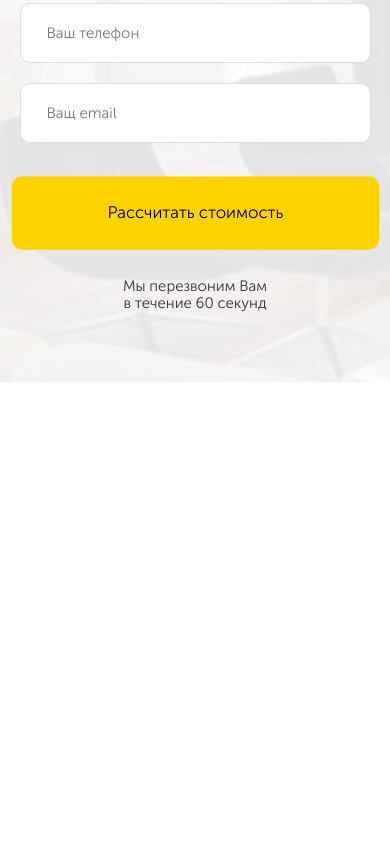
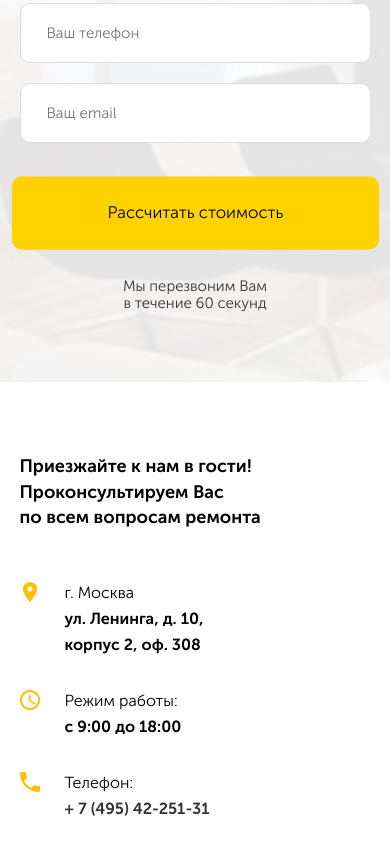
Before and after one commit to StrebkovMM/webstart, a plain HTML site: page index.html in a window 390 px wide. Shown: the part 10126-10994 px from the top of the page. Before the commit the page ends 10508 px from the top, so only its background shows below. Drawn offline with nearby package versions, Linux system fonts and the light colour scheme.

Commit message:
Сверстал секцию Footer

```diff
--- a/index.html
+++ b/index.html
@@ -341,7 +341,44 @@
 		</section>
 		<!-- /.section brif -->
 
-
+		<footer class="footer">
+			<div class="map" id="map">
+				<script type="text/javascript" charset="utf-8" async src="https://api-maps.yandex.ru/services/constructor/1.0/js/?um=constructor%3A3f07fe81e219fb06767dc79be3db38c40b3075bef309ed99c9b01da11f2bdcf9&amp;width=100%25&amp;height=640&amp;lang=ru_RU&amp;scroll=false"></script>
+			</div>
+			<!-- /.map -->
+			<div class="container">
+				<div class="contacts-block">
+					<div class="contacts">
+						<h3 class="contacts__title">
+							Приезжайте к нам в гости! Проконсультируем Вас <br>по всем вопросам ремонта
+						</h3>
+						<ul class="contacts-list">
+							<li class="contacts-list__item">
+								<span class="contacts-list__icon"><img src="image/map-placeholder.jpg"></span>
+								<span class="contacts-list__text">г. Москва <br><strong class="text-bold">ул. Ленинга, д. 10,<br> корпус 2, оф. 308</strong>
+								</span>
+							</li>
+							<!-- /.contacts-list__item -->
+							<li class="contacts-list__item">
+								<span class="contacts-list__icon"><img src="image/clock-with-white-face.jpg"></span>
+								<span class="contacts-list__text">Режим работы:<br> <strong class="text-bold">с 9:00 до 18:00</strong></span>
+							</li>
+							<!-- /.contacts-list__item -->
+							<li class="contacts-list__item">
+								<span class="contacts-list__icon"><img src="image/phone-call-button.jpg"></span>
+								<span class="contacts-list__text">Телефон:<br><a href="tel:+ 7(495)42-251-31">+ 7 (495) 42-251-31</a></span>
+							</li>
+							<!-- /.contacts-list__item -->
+						</ul>
+						<!-- /.contacts-list -->
+					</div>
+					 	<!-- /.contacts -->
+				</div>
+				<!-- /.contacts-block -->
+			</div>
+			<!-- /.container -->
+		</footer>
+		<!-- /.footer section" -->
 	</main>
 
 
--- /dev/null
+++ b/sass/_footer.sass
@@ -0,0 +1,94 @@
+.footer
+	position: relative
+	.map
+		width: 50%
+		position: absolute
+		left: 0
+		top: 0
+	.contacts
+		flex-basis: 50%
+		padding-top: 72px
+		padding-left: 209px
+		&__title
+			+bold
+			font-size: 22px
+			line-height: 1.4
+			margin-bottom: 95px
+			max-width: 300px
+		&-block
+			display: flex
+			justify-content: flex-end
+		&-list
+			padding: 0
+			list-style: none
+			margin-top: 0
+			.text-bold
+				+bold
+			&__icon
+				width: 20px
+				height: 20px
+				text-align: center
+				line-height: 33px
+				margin-right: 25px
+
+			&__item
+				display: flex
+				align-items: flex-start
+				margin-bottom: 30px
+				a
+					text-decoration: none
+					color: $text-color
+					+bold
+			&__text
+				line-height: 26px
+				font-size: 16px
+@media (max-width: 1200px)
+	.footer
+		.contacts
+			padding-left: 50px
+@media (max-width: 1144px)
+	.footer
+		position: relative
+		.contacts
+			flex-basis: 100%
+			padding-left: 0
+			text-align: center
+			&-list
+				display: flex
+				flex-direction: row
+				justify-content: space-between
+				align-items: center
+				&__icon
+					img
+						&:first-child
+							margin-top: 25px
+			&__title
+				max-width: 400px
+				margin: auto
+				margin-bottom: 50px
+		.map
+			width: 100%
+			flex-basis: 100%
+			position: absolute
+			top: 460px
+@media (max-width: 768px)
+	.contacts
+		&-list
+			display: flex
+			flex-direction: column !important
+@media (max-width: 768px)
+	.footer
+		.map
+			top: 500px
+		.contacts
+			text-align: left
+
+			&__title
+				font-size: 18px
+				line-height: 1.4
+			&-list
+				display: flex
+				align-items: flex-start
+				&__icon
+					img
+						margin-top: 0	!important
--- a/sass/style.sass
+++ b/sass/style.sass
@@ -11,3 +11,4 @@
 @import '_statement.sass'
 @import '_advantages.sass'
 @import '_brif.sass'
+@import '_footer.sass'
```
Also changed, not shown: css/style.css, image/clock-with-white-face.jpg (added), image/map-placeholder.jpg (added), image/phone-call-button.jpg (added), 1 other file.
